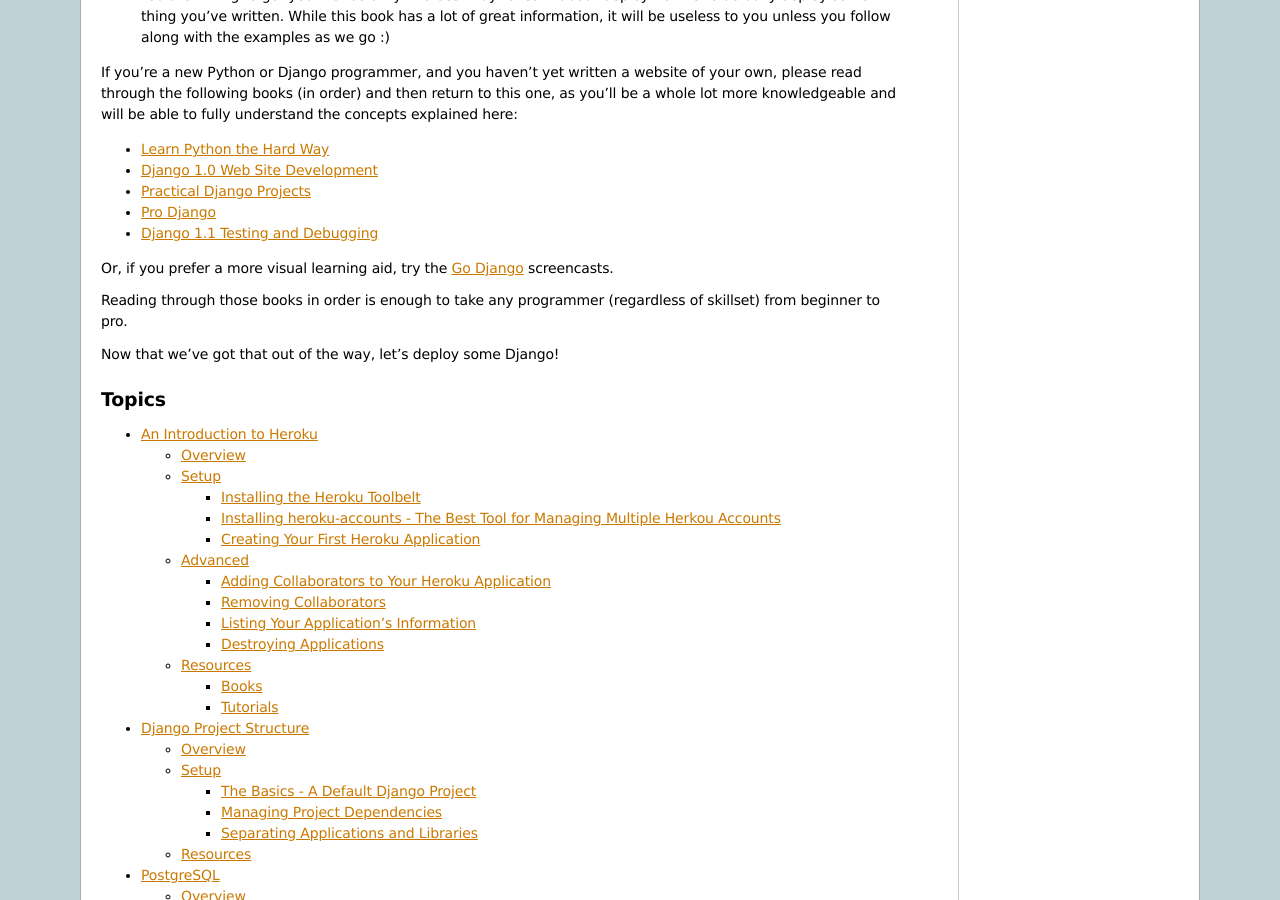
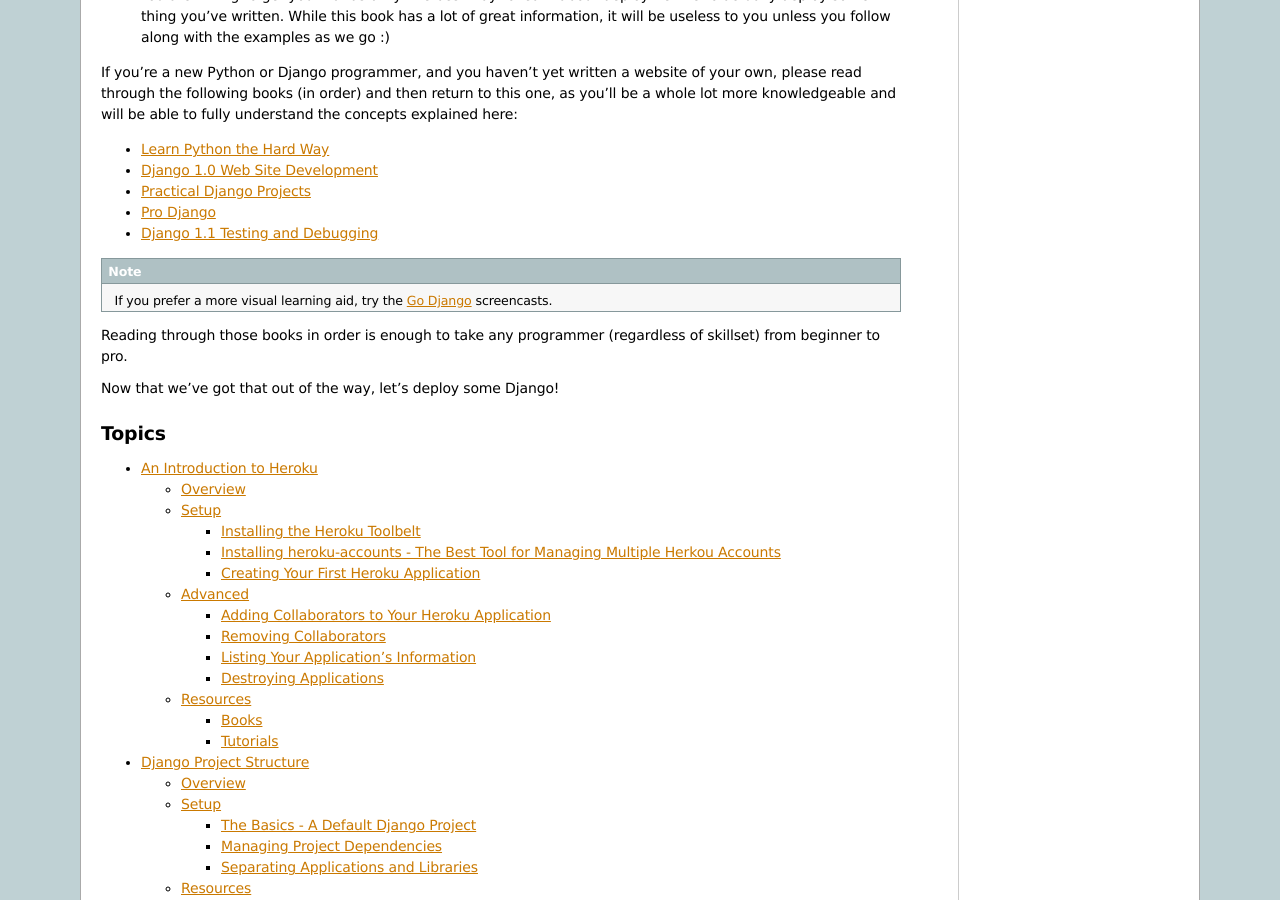
Before and after one commit to perryyo/deploydjango.com, a Sphinx documentation site: the page built from source/index.rst, in a window 1280 px wide and 900 px high, scrolled down 780 px. Built offline with Sphinx 7.4.7, drawn with Linux system fonts in a browser that asks for light colours.

Commit message:
Moving GoDjango to a note.

```diff
--- a/source/index.rst
+++ b/source/index.rst
@@ -73,8 +73,9 @@
 - `Pro Django <http://www.amazon.com/gp/product/1430210478/ref=as_li_ss_tl?ie=UTF8&tag=rdegges-20&linkCode=as2&camp=1789&creative=390957&creativeASIN=1430210478>`_
 - `Django 1.1 Testing and Debugging <http://www.amazon.com/gp/product/1847197566/ref=as_li_ss_tl?ie=UTF8&tag=rdegges-20&linkCode=as2&camp=1789&creative=390957&creativeASIN=1847197566>`_
 
-Or, if you prefer a more visual learning aid, try the `Go Django
-<http://godjango.com/>`_ screencasts.
+.. note::
+    If you prefer a more visual learning aid, try the `Go Django
+    <http://godjango.com/>`_ screencasts.
 
 Reading through those books in order is enough to take any programmer
 (regardless of skillset) from beginner to pro.
```
